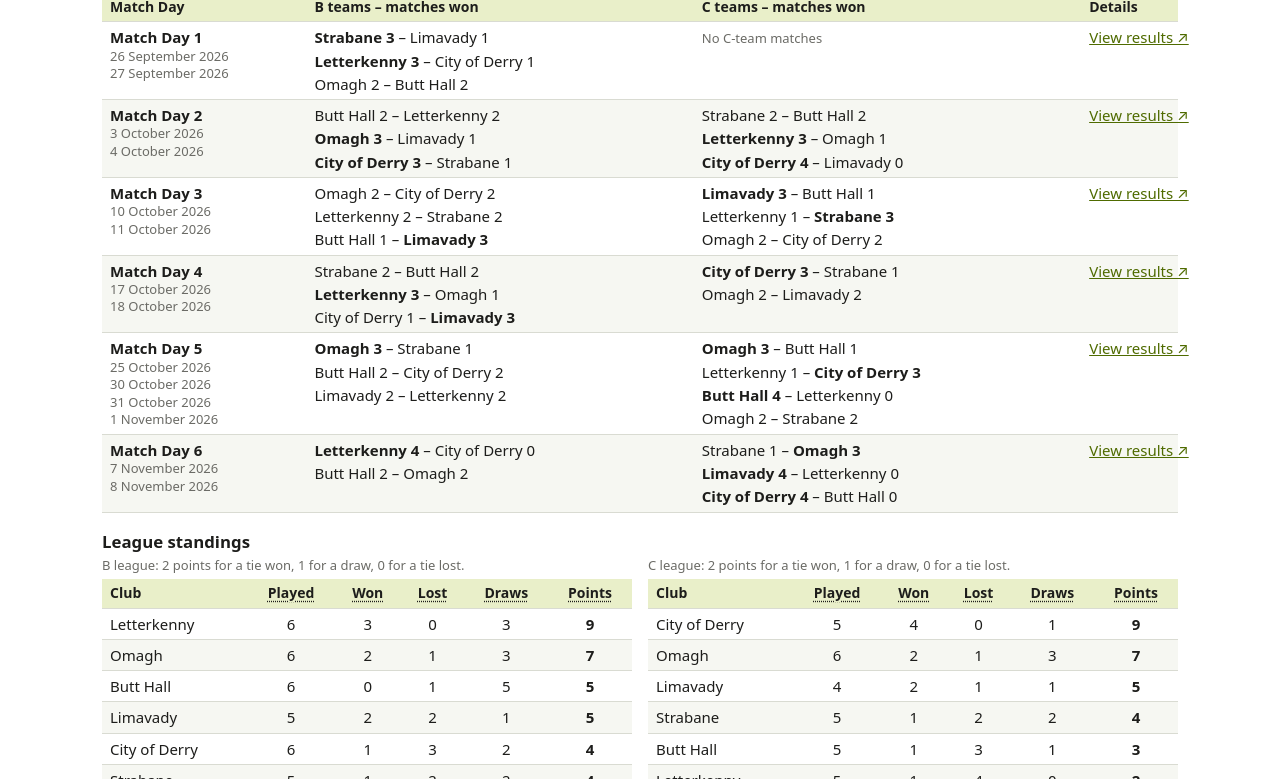
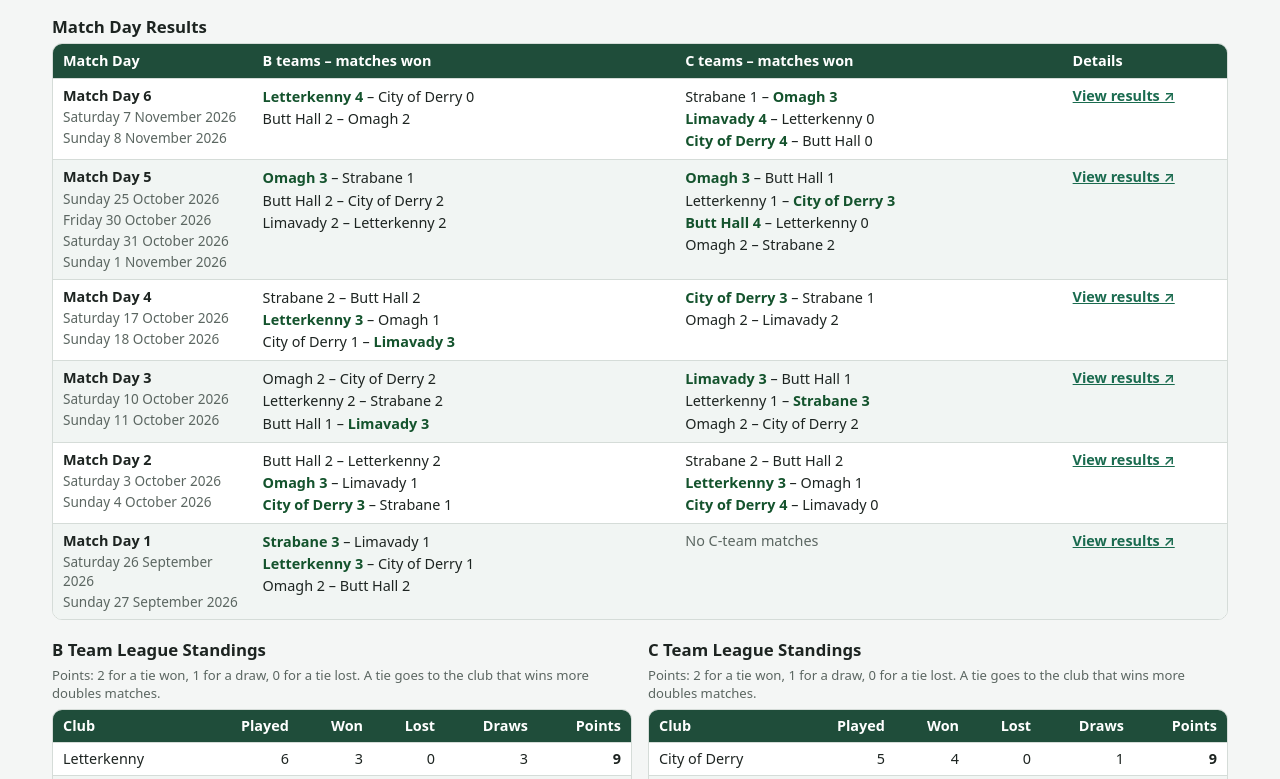
Before and after one commit to amitn2007/NW-League, a plain HTML site: page index.html in a window 1280 px wide. Shown: the part 76-855 px from the top of the page. Drawn offline with Linux system fonts and the light colour scheme.

Commit message:
Add files via upload

```diff
--- a/index.html
+++ b/index.html
@@ -1,291 +1,370 @@
 <!DOCTYPE html>
 <html lang="en">
 <head>
-<meta charset="utf-8">
+<meta charset="UTF-8">
 <meta name="viewport" content="width=device-width, initial-scale=1">
 <title>Northwest Autumn Mixed Doubles 2026 – Team Results</title>
 <style>
   :root {
-  --bg: #ffffff;
-  --fg: #1d1d1b;
-  --muted: #6b6b66;
-  --line: #d9dbd2;
-  --head: #e9efc9;
-  --alt: #f6f7f2;
-  --accent: #4f6b00;
-  --card: #ffffff;
+    color-scheme: light dark;
+    --bg: #f4f6f5;
+    --surface: #ffffff;
+    --text: #1d2421;
+    --muted: #5b6661;
+    --border: #d5dcd8;
+    --head-bg: #1f4d3a;
+    --head-text: #ffffff;
+    --alt-row: #f1f5f3;
+    --link: #1a6b4f;
+    --win: #14532d;
   }
   @media (prefers-color-scheme: dark) {
     :root {
-    --bg: #15171a;
-    --fg: #ececea;
-    --muted: #9ea19a;
-    --line: #3a3f44;
-    --head: #2a3320;
-    --alt: #1c1f23;
-    --accent: #cde34f;
-    --card: #1b1e22;
+      --bg: #101614;
+      --surface: #1a221f;
+      --text: #e5ece8;
+      --muted: #9daaa3;
+      --border: #2e3a35;
+      --head-bg: #2b5f49;
+      --head-text: #f1f7f3;
+      --alt-row: #172019;
+      --link: #7fd1ad;
+      --win: #9ee6c0;
     }
   }
   * { box-sizing: border-box; }
   html, body { margin: 0; padding: 0; }
   body {
     background: var(--bg);
-  color: var(--fg);
+    color: var(--text);
     font-family: system-ui, -apple-system, "Segoe UI", Roboto, Arial, sans-serif;
     font-size: 15px;
-  line-height: 1.35;
-  overflow-x: hidden;
+    line-height: 1.4;
   }
-.wrap { max-width: 1100px; margin: 0 auto; padding: 10px 12px 16px; }
-h1 { font-size: 1.25rem; margin: 0 0 4px; }
-h2 { font-size: 1.05rem; margin: 18px 0 4px; }
-.legend { color: var(--muted); font-size: 13px; margin: 0 0 10px; }
-.caption { color: var(--muted); font-size: 13px; margin: 0 0 4px; }
-.muted { color: var(--muted); font-size: 13px; }
-a { color: var(--accent); }
+  .container {
+    max-width: 1200px;
+    margin: 0 auto;
+    padding: 16px 12px 16px;
+  }
+  header h1 {
+    margin: 0 0 4px;
+    font-size: clamp(1.2rem, 2.4vw, 1.5rem);
+  }
+  .legend {
+    margin: 0 0 12px;
+    color: var(--muted);
+    font-size: 0.88rem;
+  }
+  .legend strong { color: var(--text); }
+  h2 {
+    font-size: 1.05rem;
+    margin: 18px 0 4px;
+  }
+  .caption {
+    margin: 0 0 6px;
+    color: var(--muted);
+    font-size: 0.82rem;
+  }
+  .table-wrap {
+    overflow-x: auto;
+    border: 1px solid var(--border);
+    border-radius: 10px;
+    background: var(--surface);
+  }
+  table {
+    width: 100%;
+    border-collapse: collapse;
+    font-size: 0.9rem;
+  }
+  th, td {
+    padding: 7px 10px;
+    text-align: left;
+    vertical-align: top;
+    border-bottom: 1px solid var(--border);
+  }
+  thead th {
+    background: var(--head-bg);
+    color: var(--head-text);
+    font-weight: 600;
+    white-space: nowrap;
+  }
+  tbody tr:nth-child(even) td { background: var(--alt-row); }
+  tbody tr:last-child td { border-bottom: none; }
 
-table { width: 100%; border-collapse: collapse; }
-th, td { padding: 5px 8px; border-bottom: 1px solid var(--line); text-align: left; vertical-align: top; overflow-wrap: anywhere; }
-th { background: var(--head); font-weight: 600; font-size: 14px; }
-tbody tr:nth-child(even) { background: var(--alt); }
+  /* Match results table: 4 compact columns */
+  .main-table col.c-day   { width: 17%; }
+  .main-table col.c-b     { width: 36%; }
+  .main-table col.c-c     { width: 33%; }
+  .main-table col.c-link  { width: 14%; }
 
-.days { table-layout: fixed; }
-.days col.c-md { width: 19%; }
-.days col.c-b { width: 36%; }
-.days col.c-c { width: 36%; }
-.days col.c-d { width: 9%; }
-.days .md strong { display: block; }
-.days .tie { margin: 0 0 3px; }
-.days .tie:last-child { margin-bottom: 0; }
-.days .dates div { color: var(--muted); font-size: 13px; }
-.days td a { white-space: nowrap; }
+  .line { display: block; padding: 1px 0; }
+  .muted { color: var(--muted); }
+  .win { font-weight: 700; color: var(--win); }
+  .main-table .line.muted { font-size: 0.85rem; }
 
-.standings-wrap { display: grid; grid-template-columns: 1fr; gap: 16px; }
-.standings th, .standings td { text-align: center; }
-.standings th:first-child, .standings td:first-child { text-align: left; }
-.standings th[title] { cursor: help; text-decoration: underline dotted; text-underline-offset: 3px; }
-.standings td:last-child { font-weight: 600; }
+  /* Standings: side by side on wide screens, stacked on small ones */
+  .standings-grid {
+    display: grid;
+    grid-template-columns: 1fr;
+    gap: 0 16px;
+    align-items: start;
+  }
+  .standings th:not(:first-child),
+  .standings td:not(:first-child) { text-align: right; }
+  .standings th, .standings td { padding: 6px 10px; }
+
+  td a {
+    color: var(--link);
+    font-weight: 600;
+    white-space: nowrap;
+  }
 
   @media (min-width: 900px) {
-  .standings-wrap { grid-template-columns: 1fr 1fr; }
+    .standings-grid { grid-template-columns: 1fr 1fr; }
   }
 
+  /* Phones: each match day becomes a compact card, no sideways scrolling */
   @media (max-width: 720px) {
-  body { font-size: 15px; }
-  .days, .days tbody, .days tr, .days td { display: block; width: 100%; }
-  .days thead { display: none; }
-  .days col { display: none; }
-  .days tbody tr {
-    background: var(--card);
-    border: 1px solid var(--line);
-    border-radius: 8px;
+    .container { padding: 12px 8px 12px; }
+    .main-table thead { display: none; }
+    .main-table, .main-table tbody, .main-table tr, .main-table td {
+      display: block;
+      width: 100%;
+    }
+    .main-table col { display: none; }
+    .table-wrap.main-wrap { border: none; background: none; overflow: visible; }
+    .main-table tr {
+      border: 1px solid var(--border);
+      border-radius: 10px;
+      background: var(--surface);
       margin: 0 0 10px;
-    padding: 8px 10px;
+      overflow: hidden;
     }
-  .days tbody tr:nth-child(even) { background: var(--card); }
-  .days td {
-    border: 0;
-    padding: 3px 0;
+    .main-table td {
+      border: none;
+      padding: 5px 12px;
+      background: none !important;
     }
-  .days td::before {
+    .main-table td:first-child { background: var(--head-bg) !important; color: var(--head-text); padding: 8px 12px; }
+    .main-table td:first-child .line { color: var(--head-text); opacity: 0.9; }
+    .main-table td[data-label]::before {
       content: attr(data-label);
       display: block;
-    font-size: 11px;
-    font-weight: 600;
+      font-size: 0.7rem;
+      text-transform: uppercase;
+      letter-spacing: 0.04em;
       color: var(--muted);
-    text-transform: uppercase;
-    letter-spacing: .04em;
       margin-bottom: 1px;
     }
-  .days td.md {
-    border-bottom: 1px solid var(--line);
-    padding-bottom: 6px;
-    margin-bottom: 4px;
-  }
-  .days td.md::before { content: none; }
-  .days .md strong { font-size: 1rem; }
-  .days .dates div { font-size: 12px; }
-  .days td a { white-space: normal; }
-
-  .standings th, .standings td { padding: 4px 5px; font-size: 13px; }
-  .standings th { font-size: 12px; }
-  .standings-wrap { gap: 12px; }
-  h2 { margin-top: 14px; }
+    .main-table td:last-child { padding-bottom: 10px; }
+    .standings th, .standings td { padding: 6px 6px; font-size: 0.85rem; }
   }
 </style>
 </head>
 <body>
-<div class="wrap">
+<div class="container">
 
+  <header>
     <h1>Northwest Autumn Mixed Doubles 2026 – Team Results</h1>
-<p class="legend">STR = Strabane · LIM = Limavady · LTK = Letterkenny · DER = City of Derry · OMG = Omagh · BTH = Butt Hall</p>
+    <p class="legend">
+      <strong>Club abbreviations:</strong>
+      STR = Strabane · LIM = Limavady · LTK = Letterkenny · DER = City of Derry · OMG = Omagh · BTH = Butt Hall
+    </p>
+  </header>
 
-<table class="days">
+  <h2>Match Day Results</h2>
+  <div class="table-wrap main-wrap">
+    <table class="main-table">
       <colgroup>
-    <col class="c-md">
+        <col class="c-day">
         <col class="c-b">
         <col class="c-c">
-    <col class="c-d">
+        <col class="c-link">
       </colgroup>
       <thead>
         <tr>
-      <th scope="col">Match Day</th>
-      <th scope="col">B teams – matches won</th>
-      <th scope="col">C teams – matches won</th>
-      <th scope="col">Details</th>
+          <th>Match Day</th>
+          <th>B teams – matches won</th>
+          <th>C teams – matches won</th>
+          <th>Details</th>
         </tr>
       </thead>
       <tbody>
         <tr>
-      <td class="md" data-label="Match Day">
-        <strong>Match Day 1</strong>
-        <div class="dates"><div>26 September 2026</div><div>27 September 2026</div></div>
+          <td>
+            <strong>Match Day 6</strong>
+            <span class="line muted">Saturday 7 November 2026</span>
+            <span class="line muted">Sunday 8 November 2026</span>
           </td>
-      <td data-label="B teams">
-        <div class="tie"><strong>Strabane 3</strong> – Limavady 1</div>
-        <div class="tie"><strong>Letterkenny 3</strong> – City of Derry 1</div>
-        <div class="tie">Omagh 2 – Butt Hall 2</div>
+          <td data-label="B teams – matches won">
+            <span class="line"><span class="win">Letterkenny 4</span> – City of Derry 0</span>
+            <span class="line">Butt Hall 2 – Omagh 2</span>
           </td>
-      <td data-label="C teams"><span class="muted">No C-team matches</span></td>
-      <td data-label="Details"><a href="https://ti.tournamentsoftware.com/tournament/6ddd3ed7-0916-441e-93b0-d59b000ebb00/Matches" target="_blank" rel="noopener noreferrer">View results ↗</a></td>
+          <td data-label="C teams – matches won">
+            <span class="line">Strabane 1 – <span class="win">Omagh 3</span></span>
+            <span class="line"><span class="win">Limavady 4</span> – Letterkenny 0</span>
+            <span class="line"><span class="win">City of Derry 4</span> – Butt Hall 0</span>
+          </td>
+          <td data-label="Details">
+            <a href="https://ti.tournamentsoftware.com/tournament/a0df9c17-618f-44e9-86ef-d6a84abb9776/Matches" target="_blank" rel="noopener noreferrer">View results ↗</a>
+          </td>
         </tr>
         <tr>
-      <td class="md" data-label="Match Day">
-        <strong>Match Day 2</strong>
-        <div class="dates"><div>3 October 2026</div><div>4 October 2026</div></div>
+          <td>
+            <strong>Match Day 5</strong>
+            <span class="line muted">Sunday 25 October 2026</span>
+            <span class="line muted">Friday 30 October 2026</span>
+            <span class="line muted">Saturday 31 October 2026</span>
+            <span class="line muted">Sunday 1 November 2026</span>
           </td>
-      <td data-label="B teams">
-        <div class="tie">Butt Hall 2 – Letterkenny 2</div>
-        <div class="tie"><strong>Omagh 3</strong> – Limavady 1</div>
-        <div class="tie"><strong>City of Derry 3</strong> – Strabane 1</div>
+          <td data-label="B teams – matches won">
+            <span class="line"><span class="win">Omagh 3</span> – Strabane 1</span>
+            <span class="line">Butt Hall 2 – City of Derry 2</span>
+            <span class="line">Limavady 2 – Letterkenny 2</span>
           </td>
-      <td data-label="C teams">
-        <div class="tie">Strabane 2 – Butt Hall 2</div>
-        <div class="tie"><strong>Letterkenny 3</strong> – Omagh 1</div>
-        <div class="tie"><strong>City of Derry 4</strong> – Limavady 0</div>
+          <td data-label="C teams – matches won">
+            <span class="line"><span class="win">Omagh 3</span> – Butt Hall 1</span>
+            <span class="line">Letterkenny 1 – <span class="win">City of Derry 3</span></span>
+            <span class="line"><span class="win">Butt Hall 4</span> – Letterkenny 0</span>
+            <span class="line">Omagh 2 – Strabane 2</span>
           </td>
-      <td data-label="Details"><a href="https://ti.tournamentsoftware.com/tournament/7bf85808-d6fa-4aeb-a546-09f291ccd83b/matches/20261003" target="_blank" rel="noopener noreferrer">View results ↗</a></td>
+          <td data-label="Details">
+            <a href="https://ti.tournamentsoftware.com/tournament/a91f76f6-76d7-4252-b51c-d5f5d9844632/Matches" target="_blank" rel="noopener noreferrer">View results ↗</a>
+          </td>
         </tr>
         <tr>
-      <td class="md" data-label="Match Day">
-        <strong>Match Day 3</strong>
-        <div class="dates"><div>10 October 2026</div><div>11 October 2026</div></div>
+          <td>
+            <strong>Match Day 4</strong>
+            <span class="line muted">Saturday 17 October 2026</span>
+            <span class="line muted">Sunday 18 October 2026</span>
           </td>
-      <td data-label="B teams">
-        <div class="tie">Omagh 2 – City of Derry 2</div>
-        <div class="tie">Letterkenny 2 – Strabane 2</div>
-        <div class="tie">Butt Hall 1 – <strong>Limavady 3</strong></div>
+          <td data-label="B teams – matches won">
+            <span class="line">Strabane 2 – Butt Hall 2</span>
+            <span class="line"><span class="win">Letterkenny 3</span> – Omagh 1</span>
+            <span class="line">City of Derry 1 – <span class="win">Limavady 3</span></span>
           </td>
-      <td data-label="C teams">
-        <div class="tie"><strong>Limavady 3</strong> – Butt Hall 1</div>
-        <div class="tie">Letterkenny 1 – <strong>Strabane 3</strong></div>
-        <div class="tie">Omagh 2 – City of Derry 2</div>
+          <td data-label="C teams – matches won">
+            <span class="line"><span class="win">City of Derry 3</span> – Strabane 1</span>
+            <span class="line">Omagh 2 – Limavady 2</span>
           </td>
-      <td data-label="Details"><a href="https://ti.tournamentsoftware.com/tournament/77ba18f5-34ef-4fc1-b60b-9379da9a93ba/matches/20261010" target="_blank" rel="noopener noreferrer">View results ↗</a></td>
+          <td data-label="Details">
+            <a href="https://ti.tournamentsoftware.com/tournament/63991607-6a78-4c4d-9963-b5ee9ec24914/matches/20261018" target="_blank" rel="noopener noreferrer">View results ↗</a>
+          </td>
         </tr>
         <tr>
-      <td class="md" data-label="Match Day">
-        <strong>Match Day 4</strong>
-        <div class="dates"><div>17 October 2026</div><div>18 October 2026</div></div>
+          <td>
+            <strong>Match Day 3</strong>
+            <span class="line muted">Saturday 10 October 2026</span>
+            <span class="line muted">Sunday 11 October 2026</span>
           </td>
-      <td data-label="B teams">
-        <div class="tie">Strabane 2 – Butt Hall 2</div>
-        <div class="tie"><strong>Letterkenny 3</strong> – Omagh 1</div>
-        <div class="tie">City of Derry 1 – <strong>Limavady 3</strong></div>
+          <td data-label="B teams – matches won">
+            <span class="line">Omagh 2 – City of Derry 2</span>
+            <span class="line">Letterkenny 2 – Strabane 2</span>
+            <span class="line">Butt Hall 1 – <span class="win">Limavady 3</span></span>
           </td>
-      <td data-label="C teams">
-        <div class="tie"><strong>City of Derry 3</strong> – Strabane 1</div>
-        <div class="tie">Omagh 2 – Limavady 2</div>
+          <td data-label="C teams – matches won">
+            <span class="line"><span class="win">Limavady 3</span> – Butt Hall 1</span>
+            <span class="line">Letterkenny 1 – <span class="win">Strabane 3</span></span>
+            <span class="line">Omagh 2 – City of Derry 2</span>
           </td>
-      <td data-label="Details"><a href="https://ti.tournamentsoftware.com/tournament/63991607-6a78-4c4d-9963-b5ee9ec24914/matches/20261018" target="_blank" rel="noopener noreferrer">View results ↗</a></td>
+          <td data-label="Details">
+            <a href="https://ti.tournamentsoftware.com/tournament/77ba18f5-34ef-4fc1-b60b-9379da9a93ba/matches/20261010" target="_blank" rel="noopener noreferrer">View results ↗</a>
+          </td>
         </tr>
         <tr>
-      <td class="md" data-label="Match Day">
-        <strong>Match Day 5</strong>
-        <div class="dates"><div>25 October 2026</div><div>30 October 2026</div><div>31 October 2026</div><div>1 November 2026</div></div>
+          <td>
+            <strong>Match Day 2</strong>
+            <span class="line muted">Saturday 3 October 2026</span>
+            <span class="line muted">Sunday 4 October 2026</span>
           </td>
-      <td data-label="B teams">
-        <div class="tie"><strong>Omagh 3</strong> – Strabane 1</div>
-        <div class="tie">Butt Hall 2 – City of Derry 2</div>
-        <div class="tie">Limavady 2 – Letterkenny 2</div>
+          <td data-label="B teams – matches won">
+            <span class="line">Butt Hall 2 – Letterkenny 2</span>
+            <span class="line"><span class="win">Omagh 3</span> – Limavady 1</span>
+            <span class="line"><span class="win">City of Derry 3</span> – Strabane 1</span>
           </td>
-      <td data-label="C teams">
-        <div class="tie"><strong>Omagh 3</strong> – Butt Hall 1</div>
-        <div class="tie">Letterkenny 1 – <strong>City of Derry 3</strong></div>
-        <div class="tie"><strong>Butt Hall 4</strong> – Letterkenny 0</div>
-        <div class="tie">Omagh 2 – Strabane 2</div>
+          <td data-label="C teams – matches won">
+            <span class="line">Strabane 2 – Butt Hall 2</span>
+            <span class="line"><span class="win">Letterkenny 3</span> – Omagh 1</span>
+            <span class="line"><span class="win">City of Derry 4</span> – Limavady 0</span>
           </td>
-      <td data-label="Details"><a href="https://ti.tournamentsoftware.com/tournament/a91f76f6-76d7-4252-b51c-d5f5d9844632/Matches" target="_blank" rel="noopener noreferrer">View results ↗</a></td>
+          <td data-label="Details">
+            <a href="https://ti.tournamentsoftware.com/tournament/7bf85808-d6fa-4aeb-a546-09f291ccd83b/matches/20261003" target="_blank" rel="noopener noreferrer">View results ↗</a>
+          </td>
         </tr>
         <tr>
-      <td class="md" data-label="Match Day">
-        <strong>Match Day 6</strong>
-        <div class="dates"><div>7 November 2026</div><div>8 November 2026</div></div>
+          <td>
+            <strong>Match Day 1</strong>
+            <span class="line muted">Saturday 26 September 2026</span>
+            <span class="line muted">Sunday 27 September 2026</span>
           </td>
-      <td data-label="B teams">
-        <div class="tie"><strong>Letterkenny 4</strong> – City of Derry 0</div>
-        <div class="tie">Butt Hall 2 – Omagh 2</div>
+          <td data-label="B teams – matches won">
+            <span class="line"><span class="win">Strabane 3</span> – Limavady 1</span>
+            <span class="line"><span class="win">Letterkenny 3</span> – City of Derry 1</span>
+            <span class="line">Omagh 2 – Butt Hall 2</span>
           </td>
-      <td data-label="C teams">
-        <div class="tie">Strabane 1 – <strong>Omagh 3</strong></div>
-        <div class="tie"><strong>Limavady 4</strong> – Letterkenny 0</div>
-        <div class="tie"><strong>City of Derry 4</strong> – Butt Hall 0</div>
+          <td data-label="C teams – matches won" class="muted">No C-team matches</td>
+          <td data-label="Details">
+            <a href="https://ti.tournamentsoftware.com/tournament/6ddd3ed7-0916-441e-93b0-d59b000ebb00/Matches" target="_blank" rel="noopener noreferrer">View results ↗</a>
           </td>
-      <td data-label="Details"><a href="https://ti.tournamentsoftware.com/tournament/a0df9c17-618f-44e9-86ef-d6a84abb9776/Matches" target="_blank" rel="noopener noreferrer">View results ↗</a></td>
         </tr>
-  </tbody>
-</table>
-
-<h2>League standings</h2>
-<div class="standings-wrap">
-
-  <div>
-    <p class="caption">B league: 2 points for a tie won, 1 for a draw, 0 for a tie lost.</p>
-    <table class="standings">
-      <thead>
-        <tr>
-          <th scope="col">Club</th>
-          <th scope="col" title="Number of ties played">Played</th>
-          <th scope="col" title="Number of ties won">Won</th>
-          <th scope="col" title="Number of ties lost">Lost</th>
-          <th scope="col" title="Number of ties drawn">Draws</th>
-          <th scope="col" title="League points: 2 per tie won, 1 per draw">Points</th>
-        </tr>
-      </thead>
-      <tbody>
-        <tr><td>Letterkenny</td><td>6</td><td>3</td><td>0</td><td>3</td><td>9</td></tr>
-        <tr><td>Omagh</td><td>6</td><td>2</td><td>1</td><td>3</td><td>7</td></tr>
-        <tr><td>Butt Hall</td><td>6</td><td>0</td><td>1</td><td>5</td><td>5</td></tr>
-        <tr><td>Limavady</td><td>5</td><td>2</td><td>2</td><td>1</td><td>5</td></tr>
-        <tr><td>City of Derry</td><td>6</td><td>1</td><td>3</td><td>2</td><td>4</td></tr>
-        <tr><td>Strabane</td><td>5</td><td>1</td><td>2</td><td>2</td><td>4</td></tr>
       </tbody>
     </table>
   </div>
 
+  <div class="standings-grid">
+
     <div>
-    <p class="caption">C league: 2 points for a tie won, 1 for a draw, 0 for a tie lost.</p>
+      <h2>B Team League Standings</h2>
+      <p class="caption">Points: 2 for a tie won, 1 for a draw, 0 for a tie lost. A tie goes to the club that wins more doubles matches.</p>
+      <div class="table-wrap">
         <table class="standings">
           <thead>
             <tr>
-          <th scope="col">Club</th>
-          <th scope="col" title="Number of ties played">Played</th>
-          <th scope="col" title="Number of ties won">Won</th>
-          <th scope="col" title="Number of ties lost">Lost</th>
-          <th scope="col" title="Number of ties drawn">Draws</th>
-          <th scope="col" title="League points: 2 per tie won, 1 per draw">Points</th>
+              <th>Club</th>
+              <th title="Number of ties played">Played</th>
+              <th title="Number of ties won">Won</th>
+              <th title="Number of ties lost">Lost</th>
+              <th title="Number of ties drawn">Draws</th>
+              <th>Points</th>
             </tr>
           </thead>
           <tbody>
-        <tr><td>City of Derry</td><td>5</td><td>4</td><td>0</td><td>1</td><td>9</td></tr>
-        <tr><td>Omagh</td><td>6</td><td>2</td><td>1</td><td>3</td><td>7</td></tr>
-        <tr><td>Limavady</td><td>4</td><td>2</td><td>1</td><td>1</td><td>5</td></tr>
-        <tr><td>Strabane</td><td>5</td><td>1</td><td>2</td><td>2</td><td>4</td></tr>
-        <tr><td>Butt Hall</td><td>5</td><td>1</td><td>3</td><td>1</td><td>3</td></tr>
-        <tr><td>Letterkenny</td><td>5</td><td>1</td><td>4</td><td>0</td><td>2</td></tr>
+            <tr><td>Letterkenny</td><td>6</td><td>3</td><td>0</td><td>3</td><td><strong>9</strong></td></tr>
+            <tr><td>Omagh</td><td>6</td><td>2</td><td>1</td><td>3</td><td><strong>7</strong></td></tr>
+            <tr><td>Limavady</td><td>5</td><td>2</td><td>2</td><td>1</td><td><strong>5</strong></td></tr>
+            <tr><td>Butt Hall</td><td>6</td><td>0</td><td>1</td><td>5</td><td><strong>5</strong></td></tr>
+            <tr><td>Strabane</td><td>5</td><td>1</td><td>2</td><td>2</td><td><strong>4</strong></td></tr>
+            <tr><td>City of Derry</td><td>6</td><td>1</td><td>3</td><td>2</td><td><strong>4</strong></td></tr>
           </tbody>
         </table>
+      </div>
+    </div>
+
+    <div>
+      <h2>C Team League Standings</h2>
+      <p class="caption">Points: 2 for a tie won, 1 for a draw, 0 for a tie lost. A tie goes to the club that wins more doubles matches.</p>
+      <div class="table-wrap">
+        <table class="standings">
+          <thead>
+            <tr>
+              <th>Club</th>
+              <th title="Number of ties played">Played</th>
+              <th title="Number of ties won">Won</th>
+              <th title="Number of ties lost">Lost</th>
+              <th title="Number of ties drawn">Draws</th>
+              <th>Points</th>
+            </tr>
+          </thead>
+          <tbody>
+            <tr><td>City of Derry</td><td>5</td><td>4</td><td>0</td><td>1</td><td><strong>9</strong></td></tr>
+            <tr><td>Omagh</td><td>6</td><td>2</td><td>1</td><td>3</td><td><strong>7</strong></td></tr>
+            <tr><td>Limavady</td><td>4</td><td>2</td><td>1</td><td>1</td><td><strong>5</strong></td></tr>
+            <tr><td>Strabane</td><td>5</td><td>1</td><td>2</td><td>2</td><td><strong>4</strong></td></tr>
+            <tr><td>Butt Hall</td><td>5</td><td>1</td><td>3</td><td>1</td><td><strong>3</strong></td></tr>
+            <tr><td>Letterkenny</td><td>5</td><td>1</td><td>4</td><td>0</td><td><strong>2</strong></td></tr>
+          </tbody>
+        </table>
+      </div>
     </div>
 
   </div>
```
Lines whose indentation alone changed are shown as unchanged.
